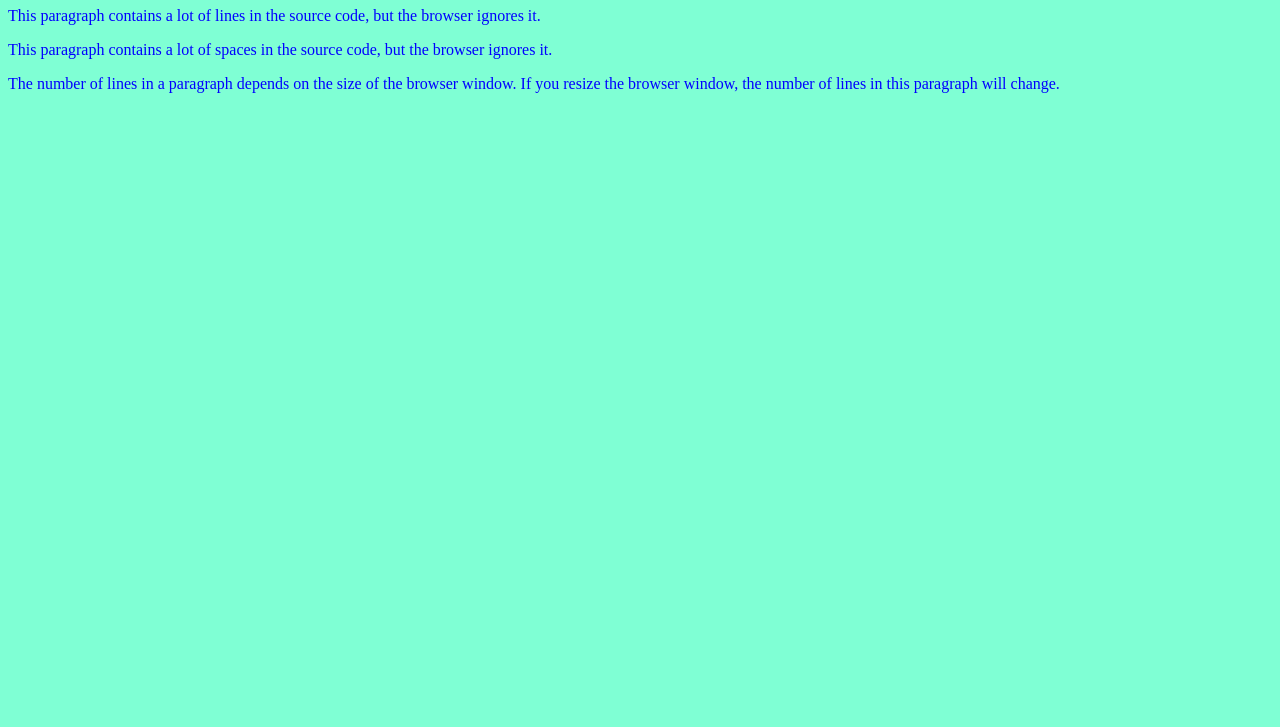
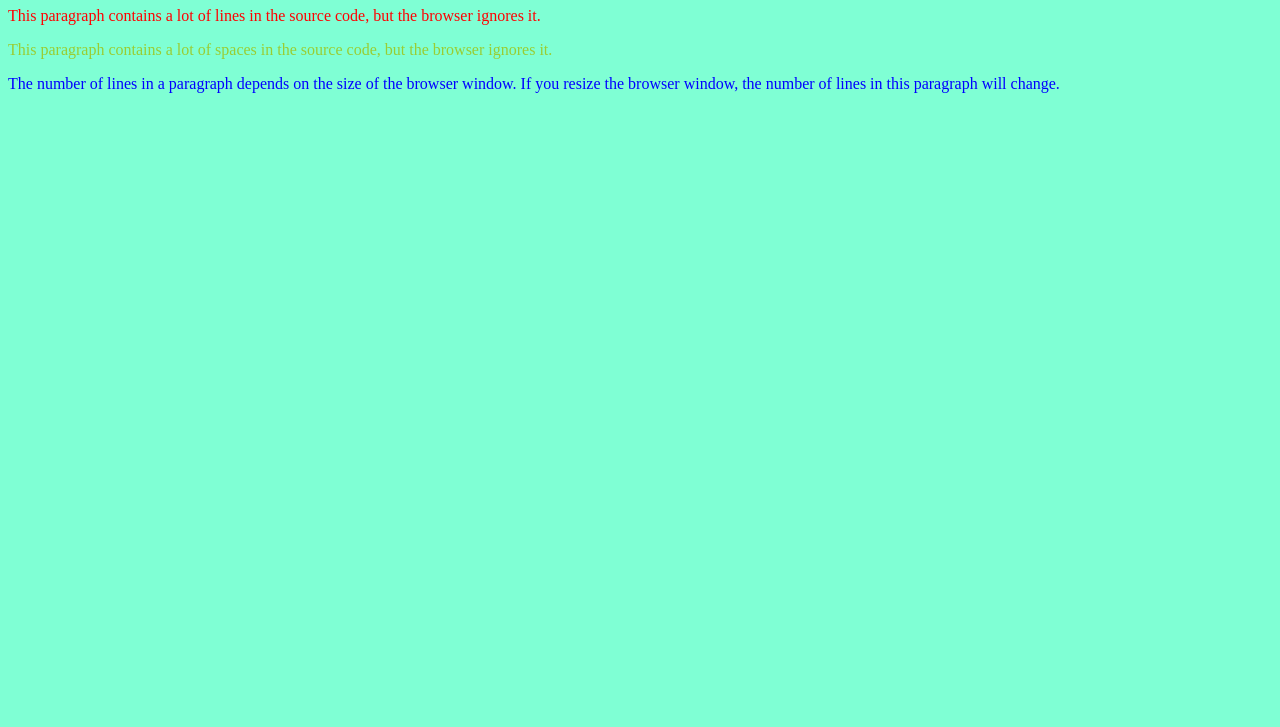
Before and after one commit to Bluerabbit29/app, a plain HTML site: page index.html in a window 1280 px wide. Shown: the part 73-800 px from the top of the page. Drawn offline with Linux system fonts and the light colour scheme.

Commit message:
Add style color to p tag

```diff
--- a/index.html
+++ b/index.html
@@ -2,7 +2,7 @@
 <html>
 <body style="background-color:aquamarine; color:blue">
 <h1>This is the tittle</h1>
-<p>
+<p style="color: red">
 This paragraph
 contains a lot of lines
 in the source code,
@@ -10,7 +10,7 @@ but the browser
 ignores it.
 </p>
 
-<p>
+<p style="color: yellowgreen">
 This paragraph
 contains      a lot of spaces
 in the source     code,
```
